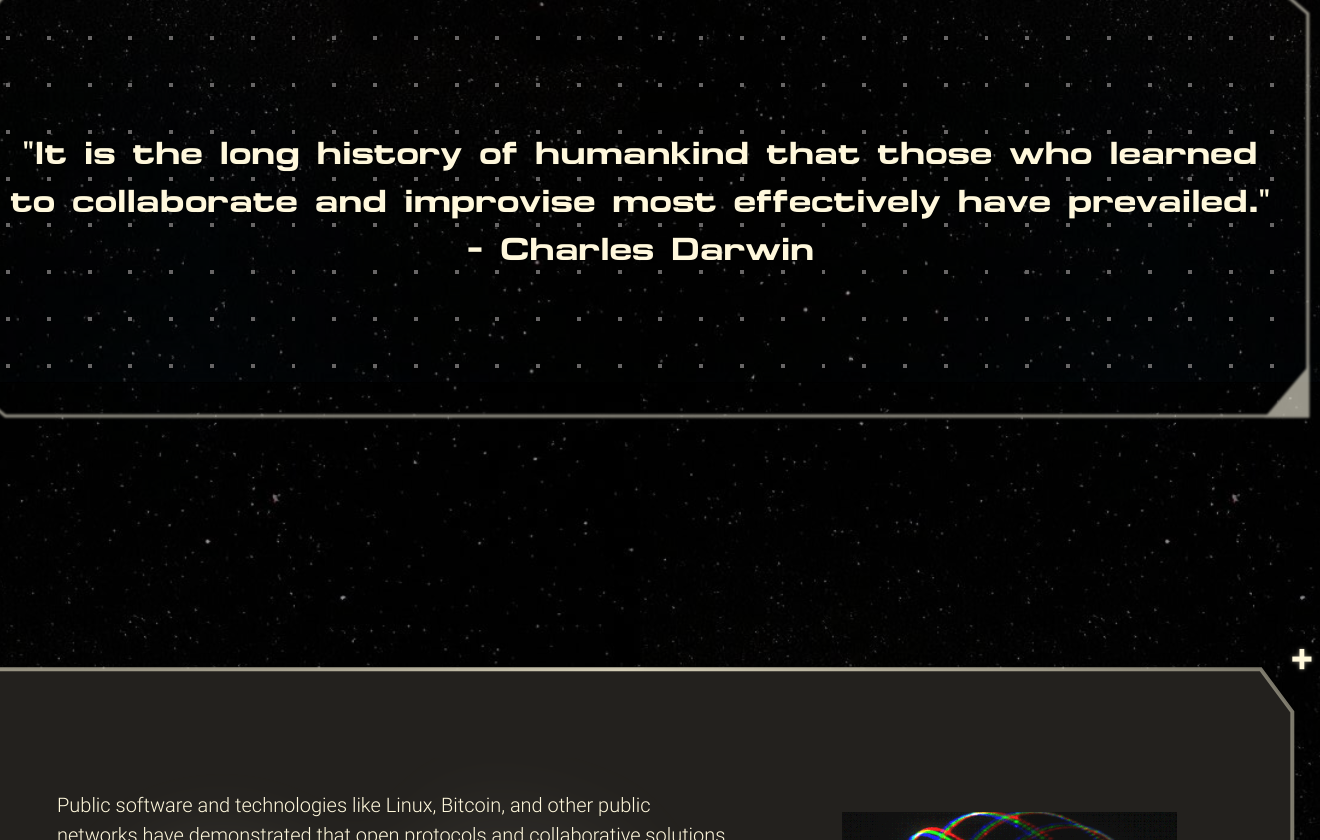
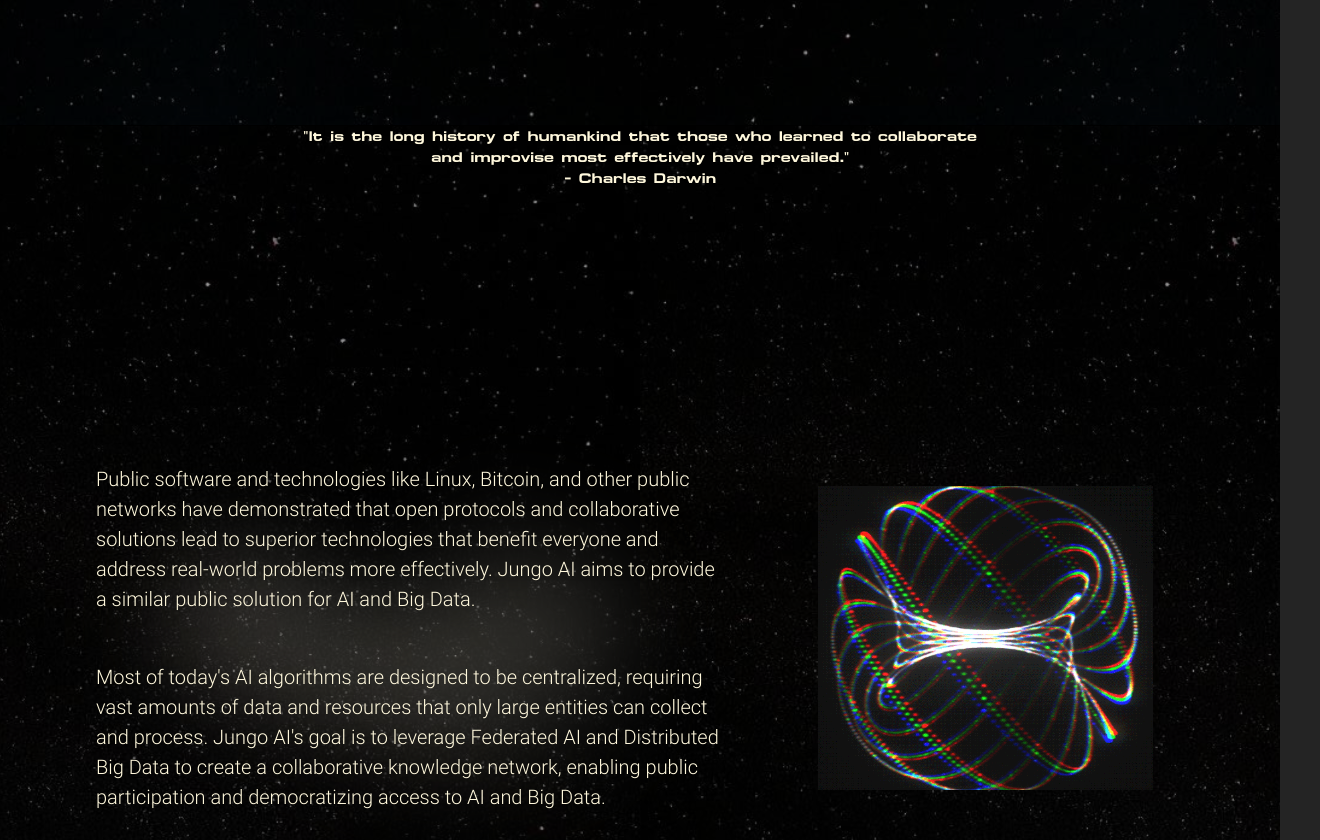
Before and after one commit to AzamHosseinian/jungo-ai, a React (Vite) app: page / in a window 1280 px wide. Shown: the part 1960-2800 px from the top of the page, 1320 px wide, since content can reach past the window. Built offline with nearby package versions, Linux system fonts and the light colour scheme.

Commit message:
update responsiveness

```diff
--- a/src/components/Philosophy/Philosophy.jsx
+++ b/src/components/Philosophy/Philosophy.jsx
@@ -1,10 +1,19 @@
 import { useState, useEffect } from "react";
 
 function Philosophy() {
-  const [isVisible, setIsVisible] = useState(false);
-  const [isBlurred, setIsBlurred] = useState(true);
+  // Detect if the screen is md or larger
+  const isMdScreen =
+    typeof window !== "undefined" ? window.innerWidth >= 768 : false;
+
+  const [isVisible, setIsVisible] = useState(isMdScreen ? false : true);
+  const [isBlurred, setIsBlurred] = useState(isMdScreen ? true : false);
 
   useEffect(() => {
+    if (!isMdScreen) {
+      // For screens smaller than 'md', no need to add scroll listener
+      return;
+    }
+
     const handleScroll = () => {
       const scrollPercentage =
         (window.scrollY / (document.body.scrollHeight - window.innerHeight)) *
@@ -14,7 +23,7 @@
         if (!isVisible) {
           setIsVisible(true);
           setIsBlurred(true);
-          // Remove blur effect after 350ms
+          // Remove blur effect after 750ms
           setTimeout(() => {
             setIsBlurred(false);
           }, 750);
@@ -24,7 +33,7 @@
 
     window.addEventListener("scroll", handleScroll);
     return () => window.removeEventListener("scroll", handleScroll);
-  }, [isVisible]);
+  }, [isVisible, isMdScreen]);
 
   return (
     <div className="w-full h-auto text-[#FFF8DC] font-roboto" dir="ltr">
@@ -34,25 +43,21 @@
       </div>
 
       {/* First Box with Custom Shape */}
-      <div className="relative w-[100%] lg:w-[1360px] h-[350px] lg:h-[438px] mx-auto mb-[100px] lg:mb-[150px] p-4 lg:p-0">
-        <img
-          src="/assets/images/Philosophy/shape1Mobile.svg"
-          alt="Background Shape 1"
-          className="absolute top-0 left-1/2 transform -translate-x-1/2 h-[383px] sm:hidden"
-        />
+      <div className="relative w-[100%] md:w-[60%] bt-1440:w-[1360px] h-[350px] bt-1440:h-[438px] mx-auto mb-[100px] bt-1440:mb-[150px] p-4 bt-1440:p-0">
+        {/* Desktop Shape */}
         <img
           src="/assets/images/Philosophy/shape1.svg"
           alt="Background Shape 1"
-          className="hidden sm:hidden lg:block absolute top-0 left-1/2 transform -translate-x-1/2 lg:w-[1360px] lg:h-[438px]"
+          className="hidden sm:hidden bt-1440:block absolute top-0 left-1/2 transform -translate-x-1/2 bt-1440:w-[1360px] bt-1440:h-[438px]"
         />
 
-        {/* Central Aligned Text at the Top with scroll-triggered visibility */}
+        {/* Central Aligned Text with scroll-triggered visibility */}
         <div
-          className={`absolute top-0 left-1/2 transform -translate-x-1/2 w-[90%] lg:w-[95%] h-full flex items-center justify-center z-10 font-microExtendFLF font-bold text-[14px] transition-opacity duration-750 ${
+          className={`absolute top-0 left-1/2 transform -translate-x-1/2 w-[90%] bt-1440:w-[95%] h-full flex items-center justify-center z-10 font-microExtendFLF font-bold text-[14px] transition-opacity duration-750 ${
             isVisible ? "opacity-100" : "opacity-0"
           } ${isBlurred ? "blur-[3px]" : "blur-none"}`}
         >
-          <p className="text-center lg:text-center text-[14px] lg:text-[32px] leading-[1.5]">
+          <p className="text-center bt-1440:text-center text-[14px] bt-1440:text-[32px] leading-[1.5]">
             "It is the long history of humankind that those who learned to
             collaborate and improvise most effectively have prevailed."
             <br />- Charles Darwin
@@ -60,7 +65,7 @@
         </div>
 
         {/* Background Pattern */}
-        <div className="absolute w-[70%] lg:w-[1360px] lg:h-[330px] h-auto top-[45px] lg:top-[54px] left-1/2 transform -translate-x-1/2 bg-transparent z-0 hidden lg:block">
+        <div className="absolute w-[70%] bt-1440:w-[1360px] bt-1440:h-[330px] h-auto top-[45px] bt-1440:top-[54px] left-1/2 transform -translate-x-1/2 bg-transparent z-0 hidden bt-1440:block">
           <div className="flex justify-center gap-x-[20px] lg:gap-x-[36.88px]">
             {Array.from({ length: 32 }, (_, colIndex) => (
               <div
@@ -80,12 +85,12 @@
       </div>
 
       {/* Second Box with Text and Image */}
-      <div className="relative w-[90%] lg:w-[1358px] lg:h-[787px] h-auto mx-auto flex flex-col-reverse lg:flex-row items-center rounded-lg lg:p-[64px] md:custom-rectangle">
+      <div className="relative w-[90%] bt-1440:w-[1358px] bt-1440:h-[787px] h-auto mx-auto flex flex-col-reverse lg:flex-row items-center rounded-lg bt-1440:p-[64px]">
         {/* Shape 2 for desktop only */}
         <img
           src="/assets/images/Philosophy/shape2.svg"
           alt="Background Shape 2"
-          className="hidden sm:hidden lg:block absolute bottom-0 left-1/2 transform -translate-x-1/2 lg:w-[1358px] lg:h-[712px]"
+          className="hidden sm:hidden bt-1440:block absolute bottom-0 left-1/2 transform -translate-x-1/2 bt-1440:w-[1358px] bt-1440:h-[712px]"
         />
 
         {/* Text Section */}
--- a/tailwind.config.js
+++ b/tailwind.config.js
@@ -23,6 +23,7 @@
         "lt-1280": { max: "1280px" },
         "bt-400": { min: "400px" },
         "lt-400": { max: "400px" },
+        "bt-1440": { min: "1440px" },
       },
       transitionDuration: {
         "750": "750ms",
```
